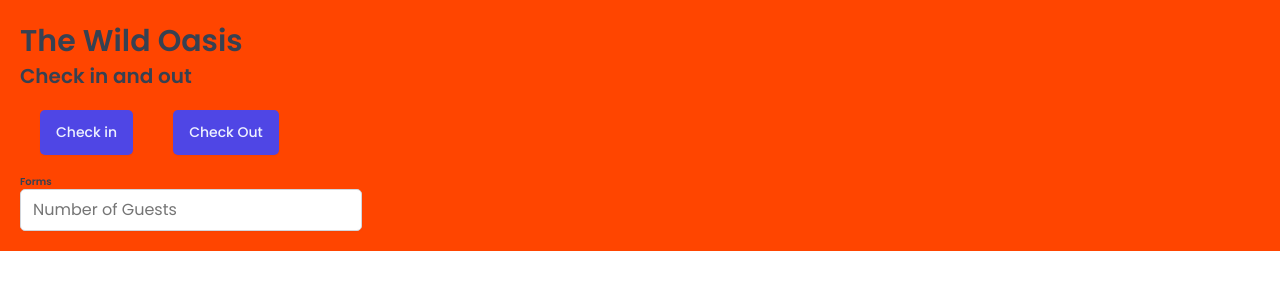
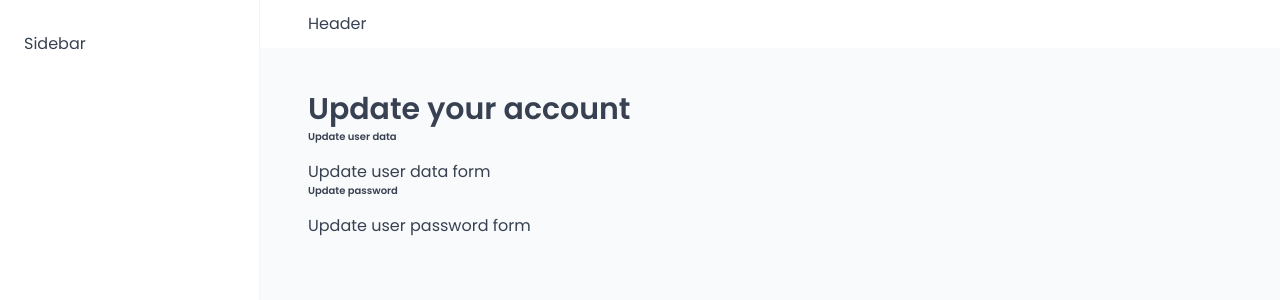
Before and after one commit to tiredbooy/Wild-Oasis, a React (Vite) app: page /account in a window 1280 px wide. Shown: the top 300 px of the page. Built offline with nearby package versions, Linux system fonts and the light colour scheme; a web font is replaced by a local one.

Commit message:
created appLayout

```diff
--- a/package.json
+++ b/package.json
@@ -12,6 +12,7 @@
   "dependencies": {
     "react": "^18.2.0",
     "react-dom": "^18.2.0",
+    "react-router-dom": "^6.30.1",
     "styled-components": "^6.1.19"
   },
   "devDependencies": {
--- a/src/App.jsx
+++ b/src/App.jsx
@@ -1,28 +1,34 @@
-import styled from "styled-components";
+import { BrowserRouter, Navigate, Route, Routes } from "react-router-dom";
 import GlobalStyles from "./styles/GlobalStyles";
-import Button from "./ui/Button";
-import Input from "./ui/Input";
-import Heading from "./ui/Heading";
-
-
-
-const StyledApp = styled.div`
-  background-color: orangered;
-  padding: 20px;
-`;
+import Dashboard from "./pages/Dashboard";
+import Bookings from "./pages/Bookings";
+import Cabins from "./pages/Cabins";
+import NewUsers from "./pages/Users";
+import Settings from "./pages/Settings";
+import Account from "./pages/Account";
+import Login from "./pages/Login";
+import PageNotFound from "./pages/PageNotFound";
+import AppLayout from "./ui/AppLayout";
 
 function App() {
   return (
     <>
       <GlobalStyles />
-      <StyledApp>
-        <Heading as='h1'>The Wild Oasis</Heading>
-        <Heading as='h2'>Check in and out</Heading>
-        <Button>Check in</Button>
-        <Button>Check Out</Button>
-        <Heading as='h3'>Forms</Heading>
-        <Input type="number" placeholder="Number of Guests" />
-      </StyledApp>
+      <BrowserRouter>
+        <Routes>
+          <Route element={<AppLayout />}>
+            <Route index element={<Navigate replace to="dashboard" />} />
+            <Route path="dashboard" element={<Dashboard />} />
+            <Route path="bookings" element={<Bookings />} />
+            <Route path="cabins" element={<Cabins />} />
+            <Route path="users" element={<NewUsers />} />
+            <Route path="setting" element={<Settings />} />
+            <Route path="account" element={<Account />} />
+          </Route>
+          <Route path="login" element={<Login />} />
+          <Route path="*" element={<PageNotFound />} />
+        </Routes>
+      </BrowserRouter>
     </>
   );
 }
--- /dev/null
+++ b/src/ui/AppLayout.jsx
@@ -0,0 +1,31 @@
+import { Outlet } from "react-router-dom";
+import Sidebar from "./Sidebar";
+import Header from "./Header";
+import styled from "styled-components";
+
+const StyledAppLayout = styled.div`
+    display: grid;
+    grid-template-columns: 26rem 1fr;
+    grid-template-rows : auto 1fr;
+    height : 100vh;
+`
+
+const Main = styled.main`
+      background-color: var(--color-grey-50);
+
+  padding: 4rem 4.8rem 6.4rem;
+`;
+
+function AppLayout() {
+  return (
+    <StyledAppLayout>
+      <Header />
+      <Sidebar />
+      <Main>
+        <Outlet />
+      </Main>
+    </StyledAppLayout>
+  );
+}
+
+export default AppLayout;
--- a/src/ui/Button.jsx
+++ b/src/ui/Button.jsx
@@ -1,69 +1,65 @@
 import styled, { css } from "styled-components";
 
-// const sizes = {
-//   small: css`
-//     font-size: 1.2rem;
-//     padding: 0.4rem 0.8rem;
-//     text-transform: uppercase;
-//     font-weight: 600;
-//     text-align: center;
-//   `,
-//   medium: css`
-//     font-size: 1.4rem;
-//     padding: 1.2rem 1.6rem;
-//     font-weight: 500;
-//   `,
-//   large: css`
-//     font-size: 1.6rem;
-//     padding: 1.2rem 2.4rem;
-//     font-weight: 500;
-//   `,
-// };
+const sizes = {
+  small: css`
+    font-size: 1.2rem;
+    padding: 0.4rem 0.8rem;
+    text-transform: uppercase;
+    font-weight: 600;
+    text-align: center;
+  `,
+  medium: css`
+    font-size: 1.4rem;
+    padding: 1.2rem 1.6rem;
+    font-weight: 500;
+  `,
+  large: css`
+    font-size: 1.6rem;
+    padding: 1.2rem 2.4rem;
+    font-weight: 500;
+  `,
+};
 
-// const variations = {
-//   primary: css`
-//     color: var(--color-brand-50);
-//     background-color: var(--color-brand-600);
+const variations = {
+  primary: css`
+    color: var(--color-brand-50);
+    background-color: var(--color-brand-600);
 
-//     &:hover {
-//       background-color: var(--color-brand-700);
-//     }
-//   `,
-//   secondary: css`
-//     color: var(--color-grey-600);
-//     background: var(--color-grey-0);
-//     border: 1px solid var(--color-grey-200);
+    &:hover {
+      background-color: var(--color-brand-700);
+    }
+  `,
+  secondary: css`
+    color: var(--color-grey-600);
+    background: var(--color-grey-0);
+    border: 1px solid var(--color-grey-200);
 
-//     &:hover {
-//       background-color: var(--color-grey-50);
-//     }
-//   `,
-//   danger: css`
-//     color: var(--color-red-100);
-//     background-color: var(--color-red-700);
+    &:hover {
+      background-color: var(--color-grey-50);
+    }
+  `,
+  danger: css`
+    color: var(--color-red-100);
+    background-color: var(--color-red-700);
 
-//     &:hover {
-//       background-color: var(--color-red-800);
-//     }
-//   `,
-// };
-
+    &:hover {
+      background-color: var(--color-red-800);
+    }
+  `,
+};
 
 const Button = styled.button`
-  font-size: 1.4rem;
-  padding: 1.2rem 1.6rem;
-  font-weight: 500;
   border: none;
   border-radius: var(--border-radius-sm);
-  background-color: var(--color-brand-600);
-  color: var(--color-brand-50);
   box-shadow: var(--shadow-sm);
-  margin: 20px;
-  cursor: pointer;
 
-  &:hover {
-    background-color: var(--color-brand-700);
-  }
+  ${(props) => sizes[props.size]}
+  ${(props) => variations[props.variation]}
 `;
 
-export default Button
+Button.defaultProps = {
+  variation : 'primary',
+  size : 'medium'
+}
+
+export default Button;
--- /dev/null
+++ b/src/ui/Header.jsx
@@ -0,0 +1,14 @@
+import styled from "styled-components";
+
+const StyledHeader = styled.header`
+  background-color: var(--color-grey-0);
+
+  padding: 1.2rem 4.8rem;
+  border-bottom: 1px solid var(--color-gray-100);
+`;
+
+function Header() {
+  return <StyledHeader className="">Header</StyledHeader>;
+}
+
+export default Header;
--- /dev/null
+++ b/src/ui/Row.jsx
@@ -0,0 +1,25 @@
+import styled, { css } from "styled-components";
+
+const Row = styled.div`
+  display: flex;
+
+  ${(props) =>
+    props.type === "horizontal" &&
+    css`
+      justify-content: space-between;
+      align-items: center;
+    `}
+
+  ${(props) =>
+    props.type === "vertical" &&
+    css`
+      flex-direction: column;
+      gap: 1.6rem;
+    `}
+`;
+
+Row.defaultProps = {
+    type : 'vertical'
+}
+
+export default Row;
--- /dev/null
+++ b/src/ui/Sidebar.jsx
@@ -0,0 +1,20 @@
+import styled from "styled-components";
+
+
+const StyledSidebar = styled.aside`
+    background-color: var(--color-grey-0);
+    padding : 3.2rem 2.4rem;
+    border-right : 1px solid var(--color-grey-100);
+
+    grid-row: 1 / -1;
+`
+
+function Sidebar () {
+  return (
+    <StyledSidebar className="">
+      Sidebar
+    </StyledSidebar>
+  );
+}
+
+export default Sidebar;
```
Also changed, not shown: 1 other file (tests, documents, lock files or other folders).
